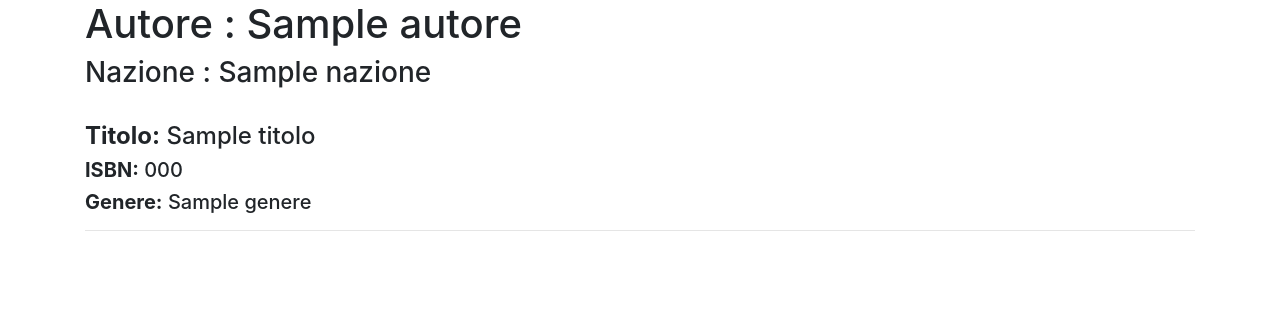
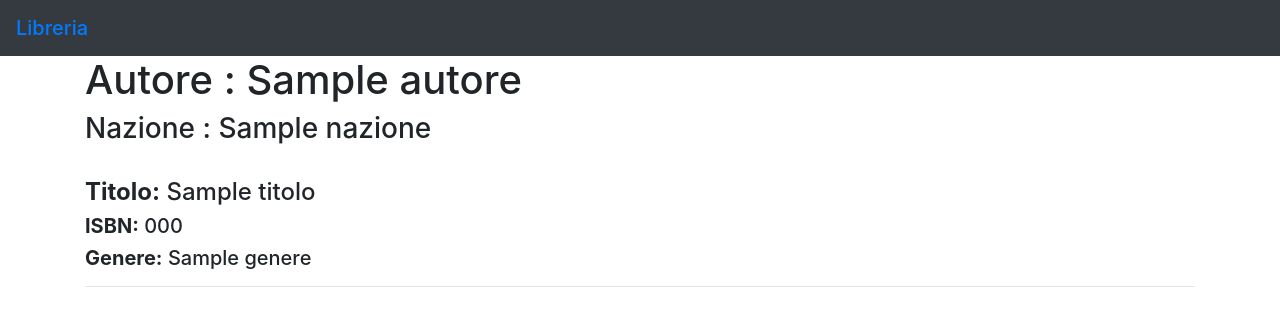
Before and after one commit to ManuelAvanzi/Django-testing-libreria, a Python web app: template myproject/libreria/templates/autore.html in a window 1280 px wide. Shown: the top 326 px of the page. Run offline with Jinja, Linux system fonts and the light colour scheme; the template is opened without the code that fills it: most values are stand-ins (such as "Sample title", 1, 10 or a date in 2020).

Commit message:
add navbar and home button

```diff
--- a/myproject/libreria/templates/base.html
+++ b/myproject/libreria/templates/base.html
@@ -11,6 +11,10 @@
     <title>{% block head_title %}Libreria{% endblock head_title %}</title>
   </head>
   <body>
+
+    <nav class="navbar navbar-dark bg-dark">
+      <span class="navbar-brand mb-0 h1"><a href="http://127.0.0.1:8000/">Libreria</a></span>
+    </nav>
     <div class="container">
         {% block content %}
 
```
